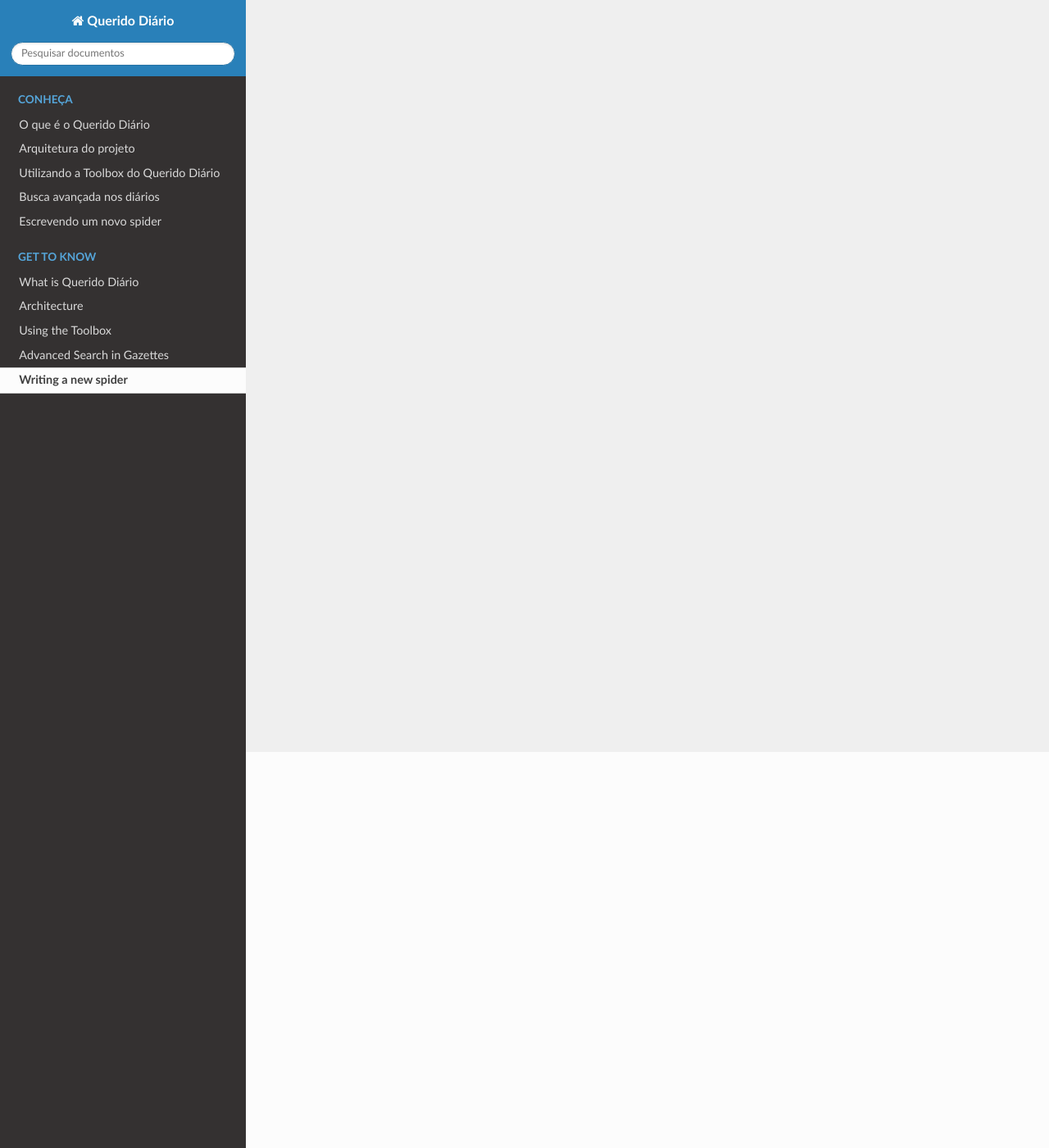
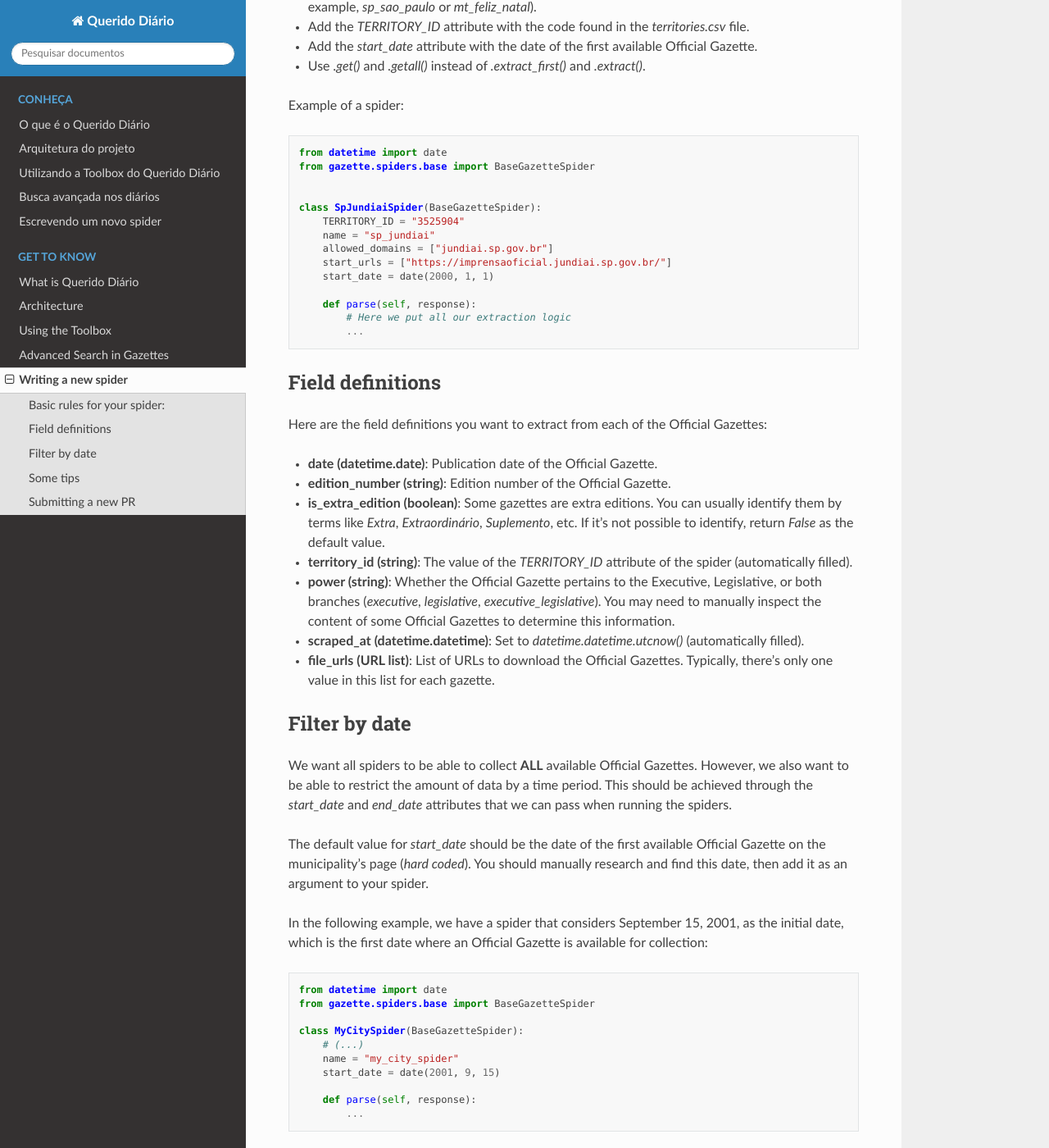
Before and after one commit to okfn-brasil/querido-diario-comunidade, a Sphinx documentation site: the page built from docs/writing-a-new-spider.rst, in a window 1280 px wide and 1400 px high, scrolled down 483 px. Shown: the whole window at 82% size. Built offline with Sphinx 7.4.7 and the Read the Docs theme 2.0.0, drawn with Linux system fonts in a browser that asks for light colours; some of the changed text lies outside the part shown.

Commit message:
Atualiza writing-a-new-spider.rst
Signed-off-by: Camila da Cruz S. Sousa <91263811+camilacruz-cs@users.noreply.github.com>

```diff
--- a/docs/escrevendo-um-novo-spider.rst
+++ b/docs/escrevendo-um-novo-spider.rst
@@ -82,7 +82,7 @@
 
 .. code-block:: sh
 
-    scrapy crawl my_city_spider -a start_date="2021-04-28"
+    scrapy crawl my_city_spider -a start_date=2021-04-28
 
 O valor padrão de `end_date` é a data de hoje (que estamos executando o nosso spider), então
 **não é necessário** definí-la em nossa classe do spider. Isso está definido em `BaseGazetteSpider`.
--- a/docs/writing-a-new-spider.rst
+++ b/docs/writing-a-new-spider.rst
@@ -1,4 +1,106 @@
 Writing a new spider
-========================
+=========================
+Before starting the development of a scraper for a new city, please carefully read the following guidelines necessary to maintain the project more consistent and ensure that your contribution is more easily accepted.
 
-Soon
+Reading the code of existing scrapers will also help you better understand how the project is organized and how to start development.
+
+
+Basic rules for your spider:
+------------------------------
+
+- As a rule, all spiders should inherit from `BaseGazetteSpider`.
+- The spider class name should follow the following pattern `<StateAbbreviation><CityName>Spider` (for example, `SpSaoPauloSpider` or `MtFelizNatalSpider`).
+- The spider's name attribute should follow the pattern `state_abbreviation>_<city_name>` (for example, `sp_sao_paulo` or `mt_feliz_natal`).
+- Add the `TERRITORY_ID` attribute with the code found in the `territories.csv` file.
+- Add the `start_date` attribute with the date of the first available Official Gazette.
+- Use `.get()` and `.getall()` instead of `.extract_first()` and `.extract()`.
+
+Example of a spider:
+
+.. code-block:: python
+
+    from datetime import date
+    from gazette.spiders.base import BaseGazetteSpider
+
+
+    class SpJundiaiSpider(BaseGazetteSpider):
+        TERRITORY_ID = "3525904"
+        name = "sp_jundiai"
+        allowed_domains = ["jundiai.sp.gov.br"]
+        start_urls = ["https://imprensaoficial.jundiai.sp.gov.br/"]
+        start_date = date(2000, 1, 1)
+
+        def parse(self, response):
+            # Here we put all our extraction logic
+            ...
+
+Field definitions
+-------------------
+
+Here are the field definitions you want to extract from each of the Official Gazettes:
+
+- **date (datetime.date)**: Publication date of the Official Gazette.
+- **edition_number (string)**: Edition number of the Official Gazette.
+- **is_extra_edition (boolean)**: Some gazettes are extra editions. You can usually identify them by terms like *Extra*, *Extraordinário*, *Suplemento*, etc. If it's not possible to identify, return `False` as the default value.
+- **territory_id (string)**: The value of the `TERRITORY_ID` attribute of the spider (automatically filled).
+- **power (string)**:  Whether the Official Gazette pertains to the Executive, Legislative, or both branches (`executive`, `legislative`, `executive_legislative`). You may need to manually inspect the content of some Official Gazettes to determine this information.
+- **scraped_at (datetime.datetime)**: Set to `datetime.datetime.utcnow()` (automatically filled).
+- **file_urls (URL list)**: List of URLs to download the Official Gazettes. Typically, there's only one value in this list for each gazette.
+
+Filter by date
+---------------
+
+We want all spiders to be able to collect **ALL** available Official Gazettes. However, we also want to be able to restrict the amount of data by a time period. This should be achieved through the `start_date` and `end_date` attributes that we can pass when running the spiders.
+
+The default value for `start_date` should be the date of the first available Official Gazette on the municipality's page (*hard coded*). You should manually research and find this date, then add it as an argument to your spider.
+
+In the following example, we have a spider that considers September 15, 2001, as the initial date, which is the first date where an Official Gazette is available for collection:
+
+.. code-block:: python
+
+    from datetime import date
+    from gazette.spiders.base import BaseGazetteSpider
+
+    class MyCitySpider(BaseGazetteSpider):
+        # (...)
+        name = "my_city_spider"
+        start_date = date(2001, 9, 15)
+
+        def parse(self, response):
+            ...
+
+If you want to collect data starting from another date, you can use the following command when running your spider (in the example, we will collect data starting from April 28, 2022)
+
+
+.. code-block:: sh
+
+    scrapy crawl my_city_spider -a start_date=2021-04-28
+
+
+The default value of `end_date` is today's date (the date when you are running your spider), so there's **no need** to define it in your spider class. This is set in the `BaseGazetteSpider`.
+
+During development, **it's a good practice to minimize the number of requests as much as possible**. Some pages allow you to filter results by specifying a specific period, while others may require you to add extra logic to avoid visiting unnecessary pages and returning Official Gazettes outside the desired date range. This helps optimize your web scraping process and reduces unnecessary network traffic.
+
+Some tips
+-------------
+
+- During development, to prevent making repeated calls to city pages, you can use the Scrapy configuration setting `HTTPCACHE_ENABLED`_. This also speeds up executions as all data is stored locally.
+- The Scrapy `shell`_ is very helpful for testing CSS and XPath selectors.
+
+
+Submitting a new PR
+---------------------
+Before submitting a new PR for your spider, ensure that it is working correctly.
+
+**RUN YOUR SPIDER IN YOUR DEVELOPMENT ENVIRONMENT AND WAIT UNTIL IT COMPLETES ITS EXECUTION**
+
+Here are some suggested checks:
+
+- Check if the downloaded files are valid;
+- Verify if you are collecting all available Official Gazettes;
+- If specifying the `start_date` and/or `end_date` arguments, ensure that you are not collecting more Official Gazettes than expected;
+- Check if, when running the spider more than once, the results remain the same;
+- Ensure there are no execution errors (`log/ERROR` in spider statistics);
+
+.. _shell: https://docs.scrapy.org/en/latest/topics/shell.html
+.. _HTTPCACHE_ENABLED: https://docs.scrapy.org/en/latest/topics/downloader-middleware.html#httpcache-enabled
```
